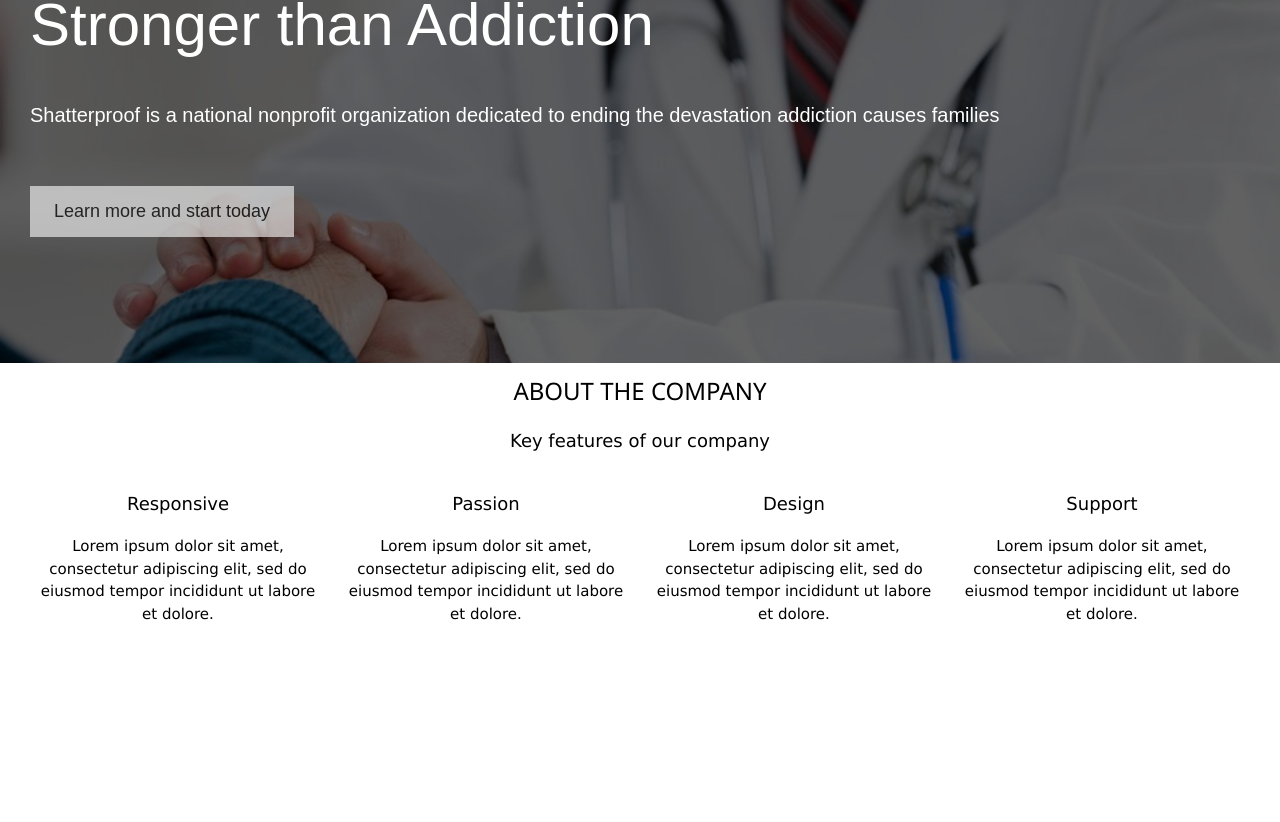
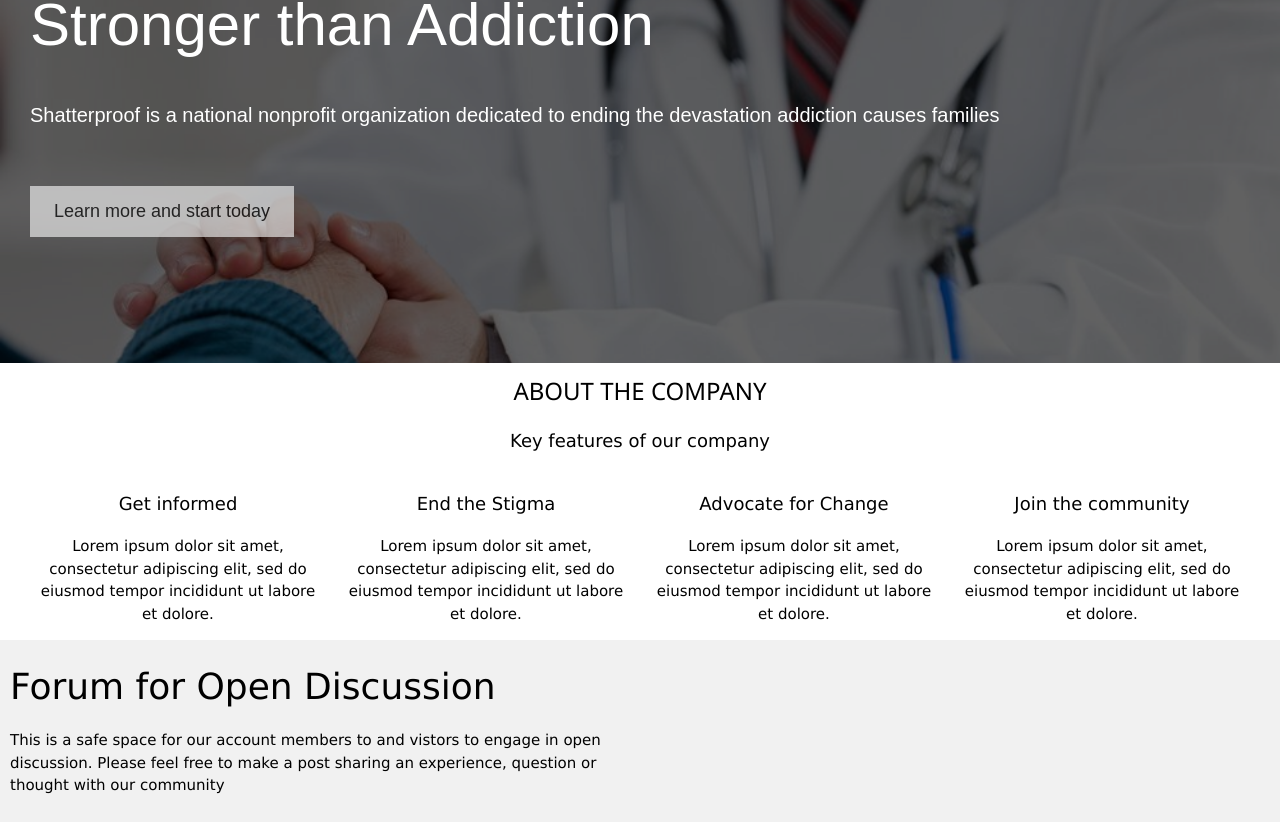
Before and after one commit to jerseycity19/team-12, a React (Create React App) app in the folder frontend/: page / in a window 1280 px wide. Shown: the part 237-1059 px from the top of the page. Before the commit the page ends 877 px from the top, so only its background shows below. Built offline with nearby package versions, Linux system fonts and the light colour scheme.

Commit message:
adding forum box

```diff
--- a/frontend/src/Components/Homepage/Homepage.jsx
+++ b/frontend/src/Components/Homepage/Homepage.jsx
@@ -18,25 +18,32 @@
         <div class="w3-row-padding w3-center" >
           <div class="w3-quarter">
             <i class="fa fa-desktop w3-margin-bottom w3-jumbo w3-center"></i>
-            <p class="w3-large">Responsive</p>
+            <p class="w3-large">Get informed</p>
             <p>Lorem ipsum dolor sit amet, consectetur adipiscing elit, sed do eiusmod tempor incididunt ut labore et dolore.</p>
           </div>
           <div class="w3-quarter">
             <i class="fa fa-heart w3-margin-bottom w3-jumbo"></i>
-            <p class="w3-large">Passion</p>
+            <p class="w3-large">End the Stigma</p>
             <p>Lorem ipsum dolor sit amet, consectetur adipiscing elit, sed do eiusmod tempor incididunt ut labore et dolore.</p>
           </div>
           <div class="w3-quarter">
             <i class="fa fa-diamond w3-margin-bottom w3-jumbo"></i>
-            <p class="w3-large">Design</p>
+            <p class="w3-large">Advocate for Change</p>
             <p>Lorem ipsum dolor sit amet, consectetur adipiscing elit, sed do eiusmod tempor incididunt ut labore et dolore.</p>
           </div>
           <div class="w3-quarter">
             <i class="fa fa-cog w3-margin-bottom w3-jumbo"></i>
-            <p class="w3-large">Support</p>
+            <p class="w3-large">Join the community</p>
             <p>Lorem ipsum dolor sit amet, consectetur adipiscing elit, sed do eiusmod tempor incididunt ut labore et dolore.</p>
           </div>
           </div>
+        </div>
+        <div className = "gray-header">
+          <div className ="text-box">
+            <h1>Forum for Open Discussion</h1>
+            <p>This is a safe space for our account members to and vistors to engage in open discussion. Please feel free to make a post sharing an experience, question or thought with our community</p>
+          </div>
+
         </div>
       </div>
 
--- a/frontend/src/Components/Homepage/Homepage.scss
+++ b/frontend/src/Components/Homepage/Homepage.scss
@@ -25,3 +25,16 @@
   }
 
 }
+
+.gray-header{
+  background-color: #f1f1f1!important;
+  text-align: left;
+  padding: 10px;
+}
+
+.text-box{
+  width: 50%;
+  h1{
+    font-family: Verdana,sans-serif;
+  }
+}
--- a/package.json
+++ b/package.json
@@ -17,6 +17,6 @@
   },
   "homepage": "https://github.com/jerseycity19/team-12#readme",
   "dependencies": {
-    "node-sass": "^4.12.0"
+    "node-sass": "4.12.0"
   }
 }
```
Also changed, not shown: frontend/package.json (+5 -5 lines).
